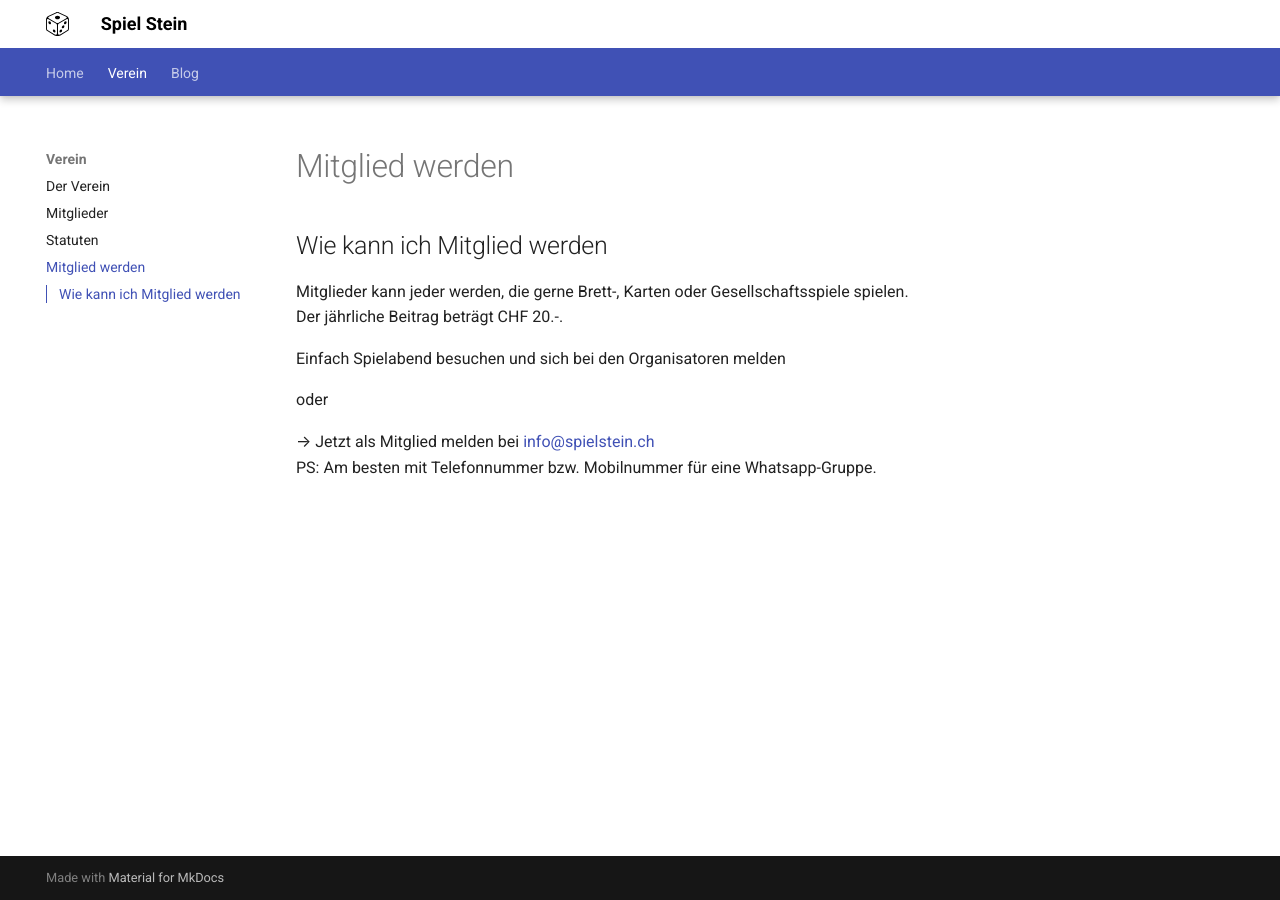
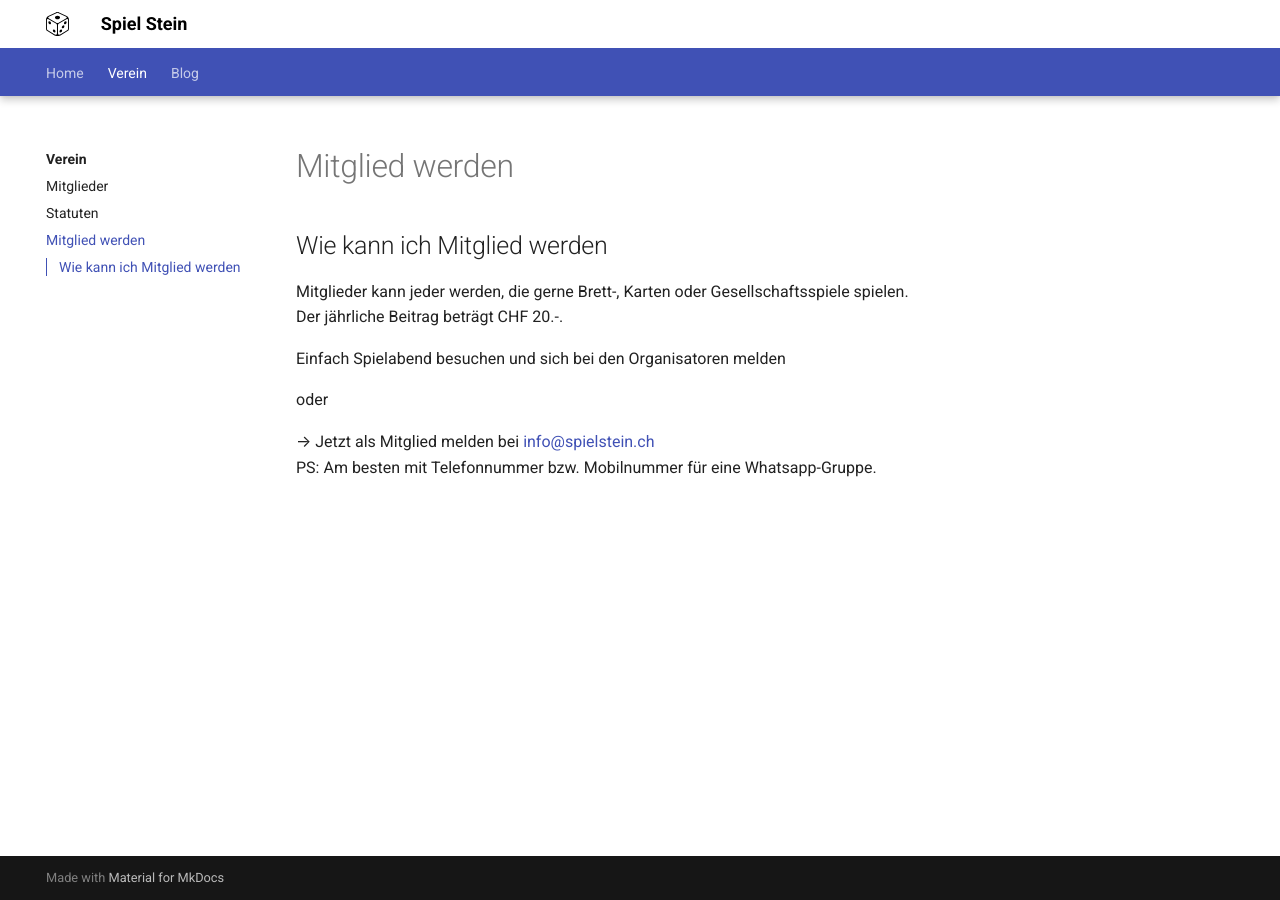
Before and after one commit to spielsteinar/spielstein.ch, an MkDocs documentation site: the page built from docs/club/mitglied-werden.md, in a window 1280 px wide. Built offline with MkDocs 1.6.1 and Material for MkDocs 9.7.7, drawn with Linux system fonts in a browser that asks for light colours.

```diff
--- a/mkdocs.yml
+++ b/mkdocs.yml
@@ -4,12 +4,15 @@ site_name: Spiel Stein
 site_url: https://spielstein.ch
 theme:
   name: material
-  language: de
   logo: assets/logo.svg
   favicon: assets/logo.png
   features:
     - navigation.tabs
     - navigation.tabs.sticky
+    - navigation.tracking
+    - navigation.indexes
+    - content.tabs.link
+    - content.code.copy
     - toc.integrate
   custom_dir: overrides
 
@@ -23,8 +26,8 @@ nav:
   - Home: index.md
   - Verein:
     - Der Verein: club/index.md
-    - Mitglieder: club/mitglied.md
-    - Statuten: club/statutes.md
+    - Mitglieder: club/mitglieder.md
+    - Statuten: club/statuten.md
     - Mitglied werden: club/mitglied-werden.md
   - Blog:
     - blog/index.md
```
Also changed, not shown: docs/club/statuten.md (added, +1 -0 lines).
